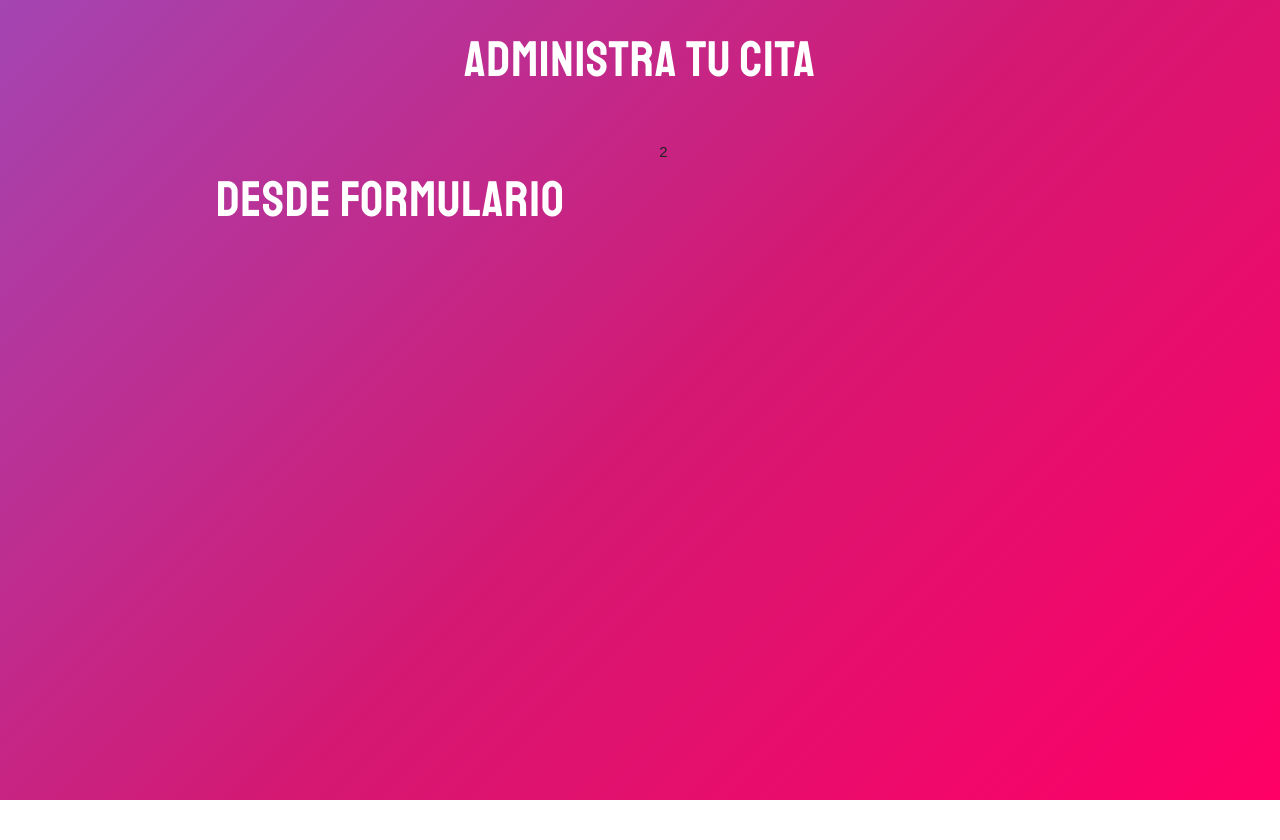
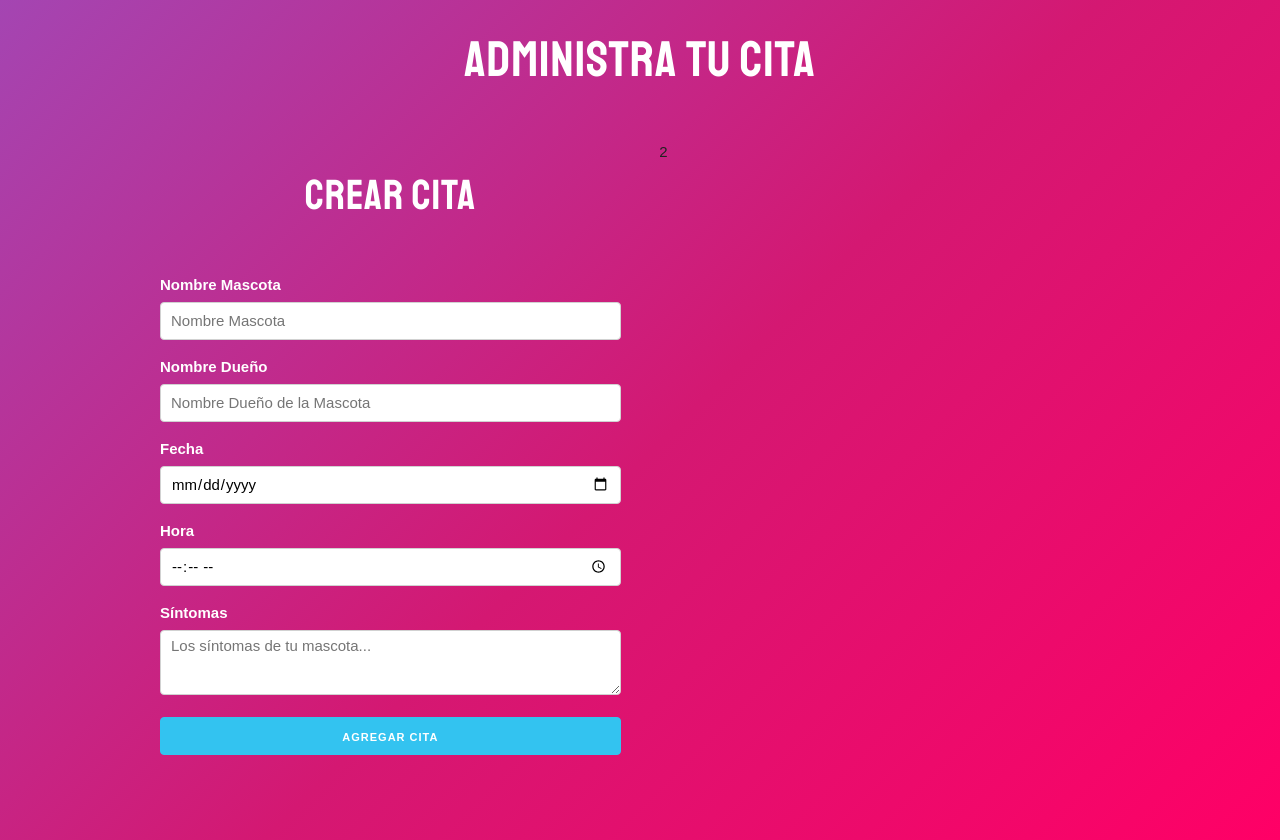
Before and after one commit to militroncho7/veterinario-citas, a React (Create React App) app: page / in a window 1280 px wide. Before the commit the page ends 800 px from the top, so only its background shows below. Built offline with nearby package versions, Linux system fonts and the light colour scheme.

Commit message:
creación formulario ay validación

```diff
--- a/src/App.js
+++ b/src/App.js
@@ -9,7 +9,7 @@ function App() {
       <div className="container">
         <div className="row">
           <div className="one-half column">
-            <Formulario />
+            <Formulario/>
           </div>
 
           <div className="one-half column">
--- a/src/components/Formulario.js
+++ b/src/components/Formulario.js
@@ -1,9 +1,110 @@
-import src from '*.avif'
-import React from 'react'
+import React, {Fragment, useState} from 'react'
 
 const Formulario = () => {
+
+    //Crear State de las citas
+    const [cita, actualizarCita] = useState({
+        mascota: '',
+        propietario: '',
+        fecha: '',
+        hora: '',
+        sintomas: ''
+    });
+
+    //State para validar el form
+    const [error, actualizarError] = useState(false);
+
+    //Función que se ejecuta cada vez que el usuario escribe en un input
+    const actualizarState = e => {
+        actualizarCita({
+            ...cita,
+            [e.target.name] : e.target.value
+        })
+    };
+
+    //Extraer los valores: Destructuring
+    const {mascota, propietario, fecha, hora, sintomas} = cita;
+
+    //Cuando el usuario presiona agregar cita
+    const submitCita = e => {
+        e.preventDefault();
+
+        //Validar
+        //Para verificar espacios vacios -> .trim()
+        if(mascota.trim() === '' || propietario.trim() === '' || fecha.trim() === '' ||
+        hora.trim() === '' || sintomas.trim() === '') {
+            actualizarError(true);
+            return;
+        }
+
+        //Asiganr un ID
+
+        //Crear la cita
+
+        //Reiniciar el form
+    }
+
     return (
-        <h1>Desde Formulario</h1>
+        <Fragment>
+            <h2>Crear Cita</h2>
+
+            <form
+                onSubmit={submitCita}
+            >
+                <label>Nombre Mascota</label>
+                <input
+                    type="text"
+                    name="mascota"
+                    className="u-full-width"
+                    placeholder="Nombre Mascota"
+                    onChange={actualizarState}
+                    value={mascota}
+                />
+
+                <label>Nombre Dueño</label>
+                <input
+                    type="text"
+                    name="propietario"
+                    className="u-full-width"
+                    placeholder="Nombre Dueño de la Mascota"
+                    onChange={actualizarState}
+                    value={propietario}
+                />
+
+                <label>Fecha</label>
+                <input
+                    type="date"
+                    name="fecha"
+                    className="u-full-width"
+                    onChange={actualizarState}
+                    value={fecha}
+                />
+
+                <label>Hora</label>
+                <input
+                    type="time"
+                    name="hora"
+                    className="u-full-width"
+                    onChange={actualizarState}
+                    value={hora}
+                />
+
+                <label>Síntomas</label>
+                <textarea
+                    className="u-full-width"
+                    name="sintomas"
+                    placeholder="Los síntomas de tu mascota..."
+                    onChange={actualizarState}
+                    value={sintomas}
+                ></textarea>
+
+                <button
+                    type="submit"
+                    className="u-full-width button-primary"
+                >Agregar Cita</button>
+            </form>
+        </Fragment>
+
     );
 }
 
```
Also changed, not shown: 2 other files (tests, documents, lock files or other folders).
